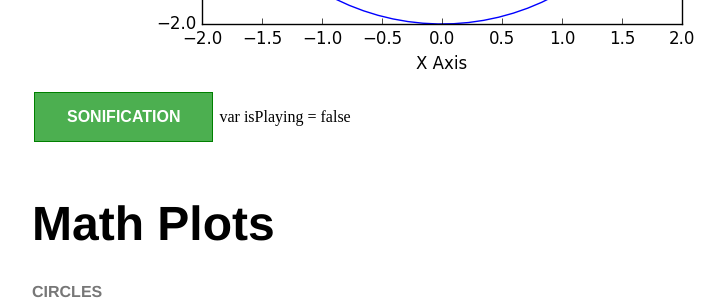
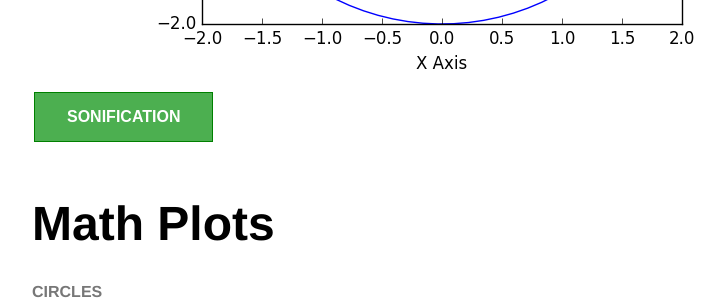
Before and after one commit to rbobkoskie3/rbobkoskie3.github.io, a Jekyll site: the page built from circle/index.html, in a window 1280 px wide. Shown: the part 713-1013 px from the top of the page, without its empty margins (160-885 px from the left). Built offline with Jekyll 4.4.1, drawn with Linux system fonts in a browser that asks for light colours; a style sheet for code colours, icons or effects is not loaded; some of the changed lines change nothing that is shown.

Commit message:
Update index.html

```diff
--- a/circle/index.html
+++ b/circle/index.html
@@ -23,11 +23,14 @@
 <div class="circle_class">
         <!-- img src="\images\ST_Circle.png" title="Graph of a Circle w/o High Contrast" -->
 
-        <img src="https://rbobkoskie3.github.io/images/ST_Circle.png" id="test" onclick = "change();"/>
+        <img src="https://rbobkoskie3.github.io/images/ST_Circle.png"
+             title="Graph of a Circle w/o High Contrast" id="test" onclick = "change();"/>
         <script>
                 function change() {
-                        var img1 = "https://rbobkoskie3.github.io/images/ST_Circle.png",
-                            img2 = "https://rbobkoskie3.github.io/images/HC_Circle.png";
+                        var img1 = "https://rbobkoskie3.github.io/images/ST_Circle.png"
+                                    title="Graph of a Circle w/o High Contrast",
+                            img2 = "https://rbobkoskie3.github.io/images/HC_Circle.png"
+                                    title="Graph of a Circle with High Contrast";
                         var imgElement = document.getElementById('test');
                         imgElement.src = (imgElement.src === img1)? img2 : img1;
                 }
@@ -35,8 +38,9 @@
 
         <input type="button" class="button" value="SONIFICATION"  onclick="play()">
         <audio id="audio" src="https://rbobkoskie3.github.io/sounds/440.wav" ></audio>
-        var isPlaying = false
+
         <script>
+                var isPlaying = false
                 function play() {
                         var audio = document.getElementById("audio");
                         if (!isPlaying) {
```
